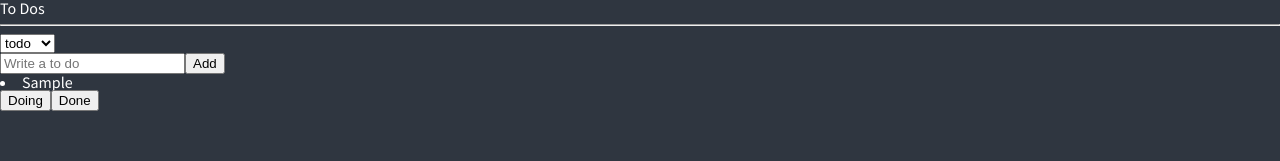
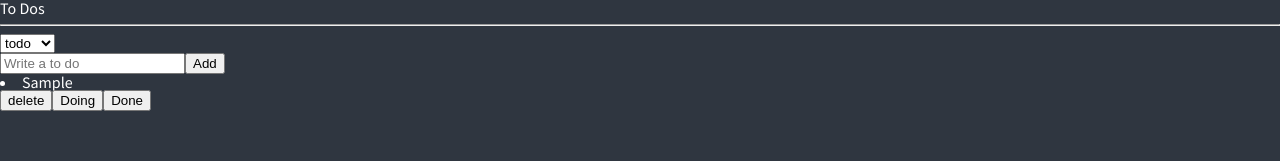
Before and after one commit to ddangju/recoil-practice, a React (Create React App) app: page / in a window 1280 px wide. Both pictures are taken after typing "Sample" into the empty fields and a click on the button "Add". Shown: the top 161 px of the page. Built offline with nearby package versions, Linux system fonts and the light colour scheme.

Commit message:
chore: createToDo의 setToDos category값을 변경
- delete기능 구현

```diff
--- a/src/components/CreateToDo.tsx
+++ b/src/components/CreateToDo.tsx
@@ -1,6 +1,6 @@
 import { useForm } from "react-hook-form";
-import { useSetRecoilState } from "recoil";
-import { toDoState } from "../store/atoms";
+import { useSetRecoilState, useRecoilValue } from "recoil";
+import { categoryState, toDoState } from "../store/atoms";
 
 interface IForm {
   toDo: string;
@@ -8,10 +8,11 @@ interface IForm {
 
 function CreateToDo() {
   const setToDos = useSetRecoilState(toDoState);
+  const category = useRecoilValue(categoryState);
   const { register, handleSubmit, setValue } = useForm<IForm>();
   const handleValid = ({ toDo }: IForm) => {
     setToDos((oldToDos) => [
-      { text: toDo, id: Date.now(), category: "TO_DO" },
+      { text: toDo, id: Date.now(), category: category as any },
       ...oldToDos,
     ]);
     setValue("toDo", "");
--- a/src/components/ToDo.tsx
+++ b/src/components/ToDo.tsx
@@ -1,7 +1,10 @@
 import { useRecoilValue, useSetRecoilState } from "recoil";
-import { IToDo, toDoState } from "../store/atoms";
+import { Categories, IToDo, toDoState } from "../store/atoms";
 
 function ToDo(props: IToDo) {
+  const setToDos = useSetRecoilState(toDoState);
+  const toDo = useRecoilValue(toDoState);
+
   const onClick = (event: React.MouseEvent<HTMLButtonElement>) => {
     setToDos((oldToDos) => {
       const targetIndex = oldToDos.findIndex((toDo) => toDo.id === props.id);
@@ -17,23 +20,27 @@ function ToDo(props: IToDo) {
       ];
     });
   };
-  const setToDos = useSetRecoilState(toDoState);
+  const onTodoDelete = () => {
+    const newToDo = toDo.filter((todo) => todo.id !== props.id);
+    setToDos(newToDo);
+  };
 
   return (
     <>
       <li>{props.text}</li>
-      {props.category !== "DOING" && (
-        <button name="DOING" onClick={onClick}>
+      <button onClick={onTodoDelete}>delete</button>
+      {props.category !== Categories.DOING && (
+        <button name={Categories.DOING} onClick={onClick}>
           Doing
         </button>
       )}
-      {props.category !== "TO_DO" && (
-        <button name="TO_DO" onClick={onClick}>
+      {props.category !== Categories.TO_DO && (
+        <button name={Categories.TO_DO} onClick={onClick}>
           To Do
         </button>
       )}
-      {props.category !== "DONE" && (
-        <button name="DONE" onClick={onClick}>
+      {props.category !== Categories.DONE && (
+        <button name={Categories.DONE} onClick={onClick}>
           Done
         </button>
       )}
@@ -85,3 +92,11 @@ export default ToDo;
 
 //   return updatedToDos;
 // });
+
+//4. 삭제기능
+// button을 클릭하면 event인자를 받아 toDo와 비교하려고 했지만 사실 해당 컴포넌트는
+// 특정 props의id값을 가지고 있었다.
+// 그렇기에 filter함수를 활용하여 props의 id값과 toDo의 배열을 비교하여 **같은 값이 아닌 값**만 return한다
+// 즉, 같은 값이면 새로운 배열에 포함하지 않는 것이다
+// 변수 newToDo에 return한 값은 setToDos에 업데이트 해준다.
+// 그렇게 화면에는 delete버튼을 클릭하면 삭제되는 것을 확인할 수 있따.
--- a/src/components/ToDoList.tsx
+++ b/src/components/ToDoList.tsx
@@ -1,4 +1,9 @@
-import { toDoState, toDoSelector, categoryState } from "../store/atoms";
+import {
+  toDoState,
+  toDoSelector,
+  categoryState,
+  Categories,
+} from "../store/atoms";
 import { useRecoilState, useRecoilValue } from "recoil";
 import CreateToDo from "./CreateToDo";
 import ToDo from "./ToDo";
@@ -13,21 +18,21 @@ function ToDoList() {
   const toDos = useRecoilValue(toDoSelector);
 
   const onInput = (event: React.FormEvent<HTMLSelectElement>) => {
-    setCategory(event.currentTarget.value);
+    setCategory(event.currentTarget.value as Categories);
   };
   return (
     <div>
       <h1>To Dos</h1>
       <hr />
       <select value={category} onInput={onInput}>
-        <option value="TO_DO">todo</option>
-        <option value="DOING">doing</option>
-        <option value="DONE ">done</option>
+        <option value={Categories.TO_DO}>todo</option>
+        <option value={Categories.DOING}>doing</option>
+        <option value={Categories.DONE}>done</option>
       </select>
       <CreateToDo></CreateToDo>
-      {toDos?.map((toDo) => (
-        <ToDo key={toDo.id} {...toDo} />
-      ))}
+      {toDos?.map((toDo) => {
+        return <ToDo key={toDo.id} {...toDo} />;
+      })}
     </div>
   );
 }
--- a/src/store/atoms.ts
+++ b/src/store/atoms.ts
@@ -1,14 +1,21 @@
 import { atom, selector } from "recoil";
+
+export enum Categories {
+  TO_DO = "TO_DO",
+  DOING = "DOING",
+  DONE = "DONE",
+}
 export interface IToDo {
   text: string;
   id: number;
-  category: "TO_DO" | "DOING" | "DONE";
+  category: Categories;
 }
+
 //사용자가 현재 선택한 카테고리에 대한 state
 ///select state
-export const categoryState = atom({
+export const categoryState = atom<Categories>({
   key: "category",
-  default: "TO_DO",
+  default: Categories.TO_DO,
 });
 
 export const toDoState = atom<IToDo[]>({
```
